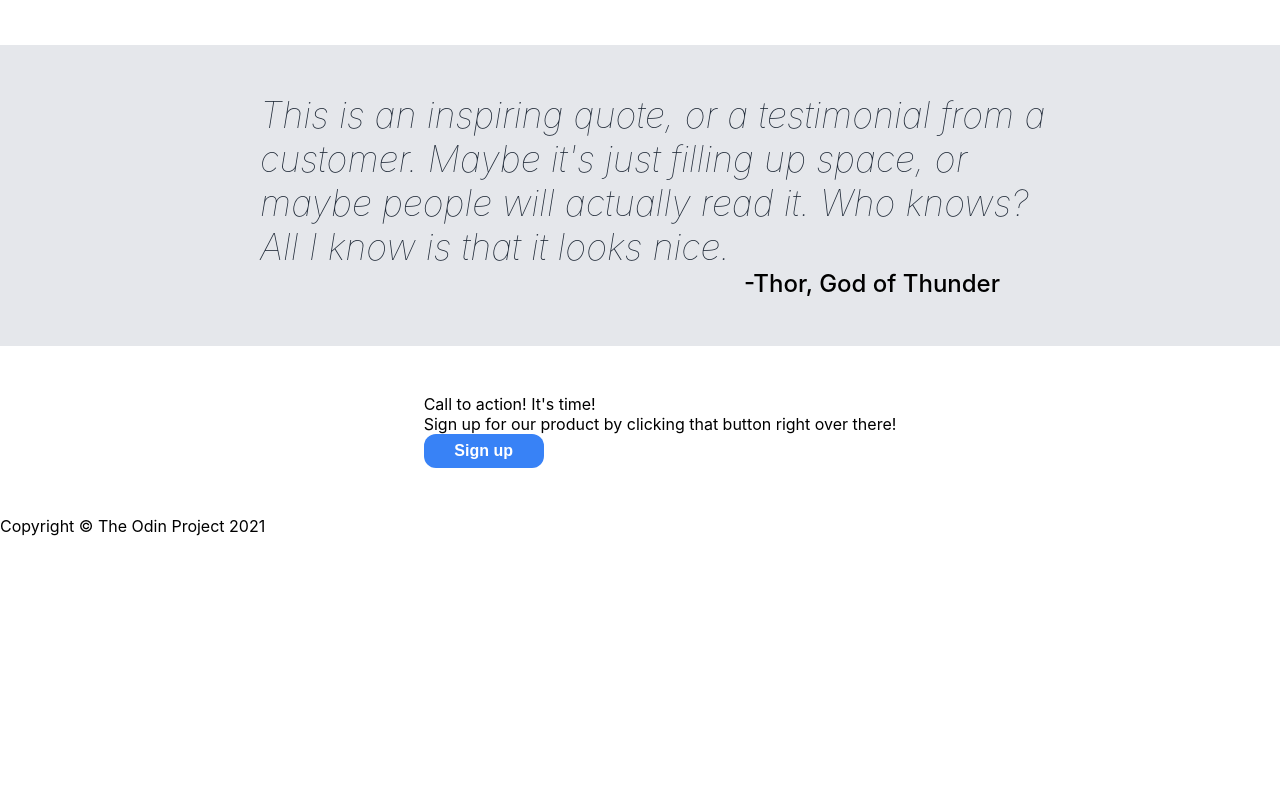
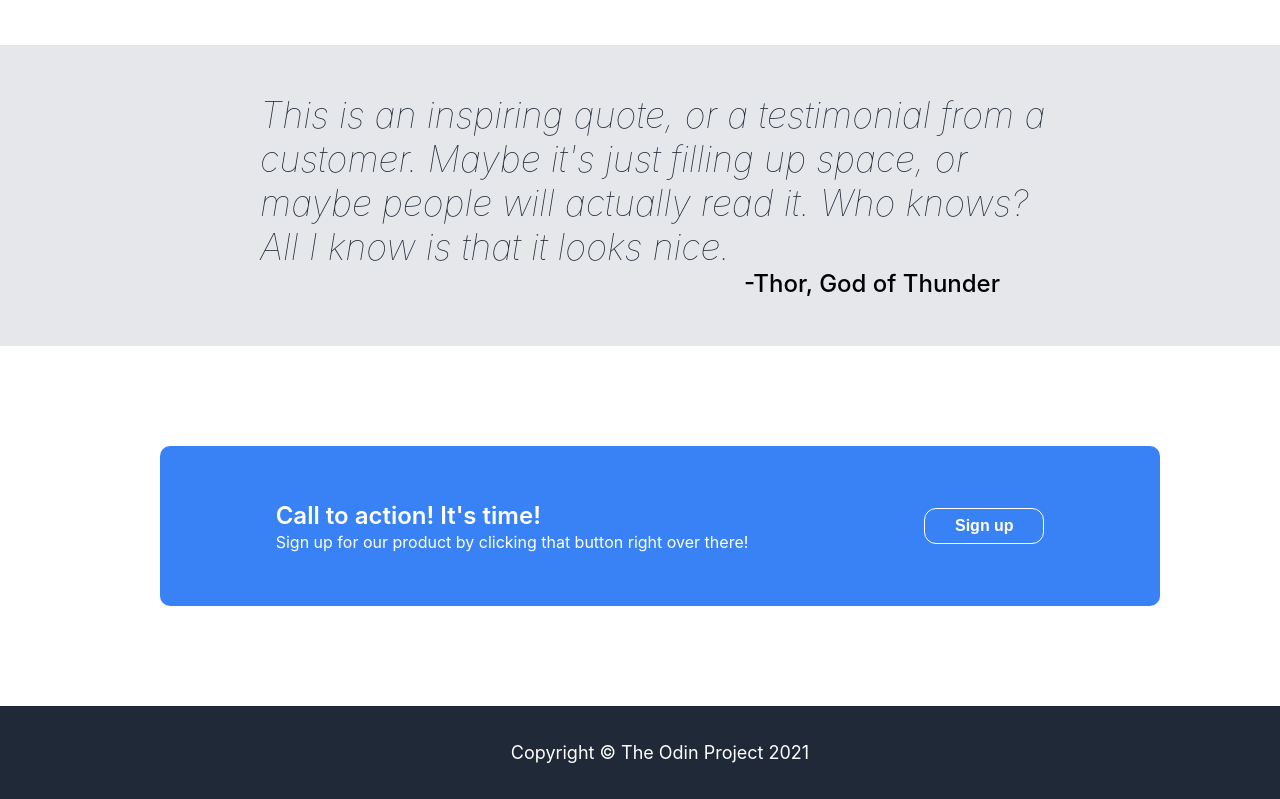
Before and after one commit to muhammadfiqiha/landing-page, a plain HTML site: page index.html in a window 1280 px wide. Shown: the part 867-1666 px from the top of the page. Before the commit the page ends 1403 px from the top, so only its background shows below. Drawn offline with Linux system fonts and the light colour scheme.

Commit message:
add style footer,button,list,signup

```diff
--- a/style.css
+++ b/style.css
@@ -33,6 +33,11 @@ a, .subtext {
     font-size: 18px;
 }
 
+a {
+    padding: 10px 20px;
+    transition: background-color 0.3s, box-shadow 0.3s;
+}
+
 ul {
     list-style-type: none;
     display: flex;
@@ -66,13 +71,23 @@ ul {
     color: white;
     padding: 8px 4px;
     border-radius: 12px;
-    border: white;
+    border: solid 1px white;
     font-weight: bold;
     font-size: 16px;
+    transition: background-color 0.3s;
+    cursor: pointer;
 }
 
 .top-signup {
     border: none;
+}
+
+a:hover, button:hover {
+    background-color: #e74c3c;
+}
+
+a:hover {
+    box-shadow: 0 2px 4px rgba(0, 0, 0, 0.2);
 }
 
 .opener .right {
@@ -158,9 +173,35 @@ ul {
 
 
 .signup-sec {
-    padding: 48px 120px 48px 160px;
+    padding: 100px 120px 100px 160px;
+}
+
+.container {
     display: flex;
     justify-content: center;
     align-items: center;
-    gap: 128px;
+    gap: 176px;
+    background-color: #3882f6;
+    height: 160px;
+    border-radius: 10px;
 }
+
+.container .left {
+    color: white;
+    display: flex;
+    flex-direction: column;
+    gap: 2px;
+}
+
+.container .left .top {
+    font-size: 24px;
+    font-weight: 600;
+}
+
+.footer {
+    padding: 36px 120px 36px 160px;
+    text-align: center;
+    background-color: #1F2937;
+    color: white;
+    font-size: 18px;
+}
```
